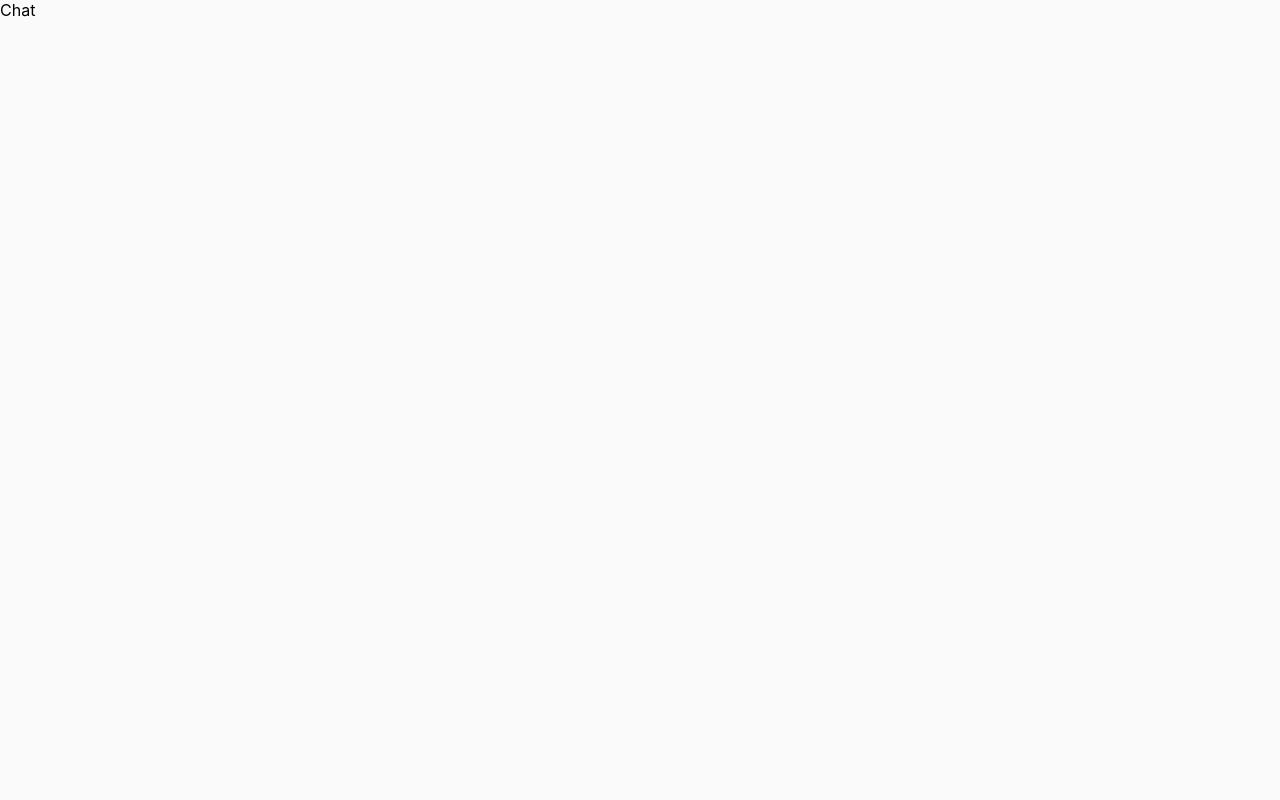
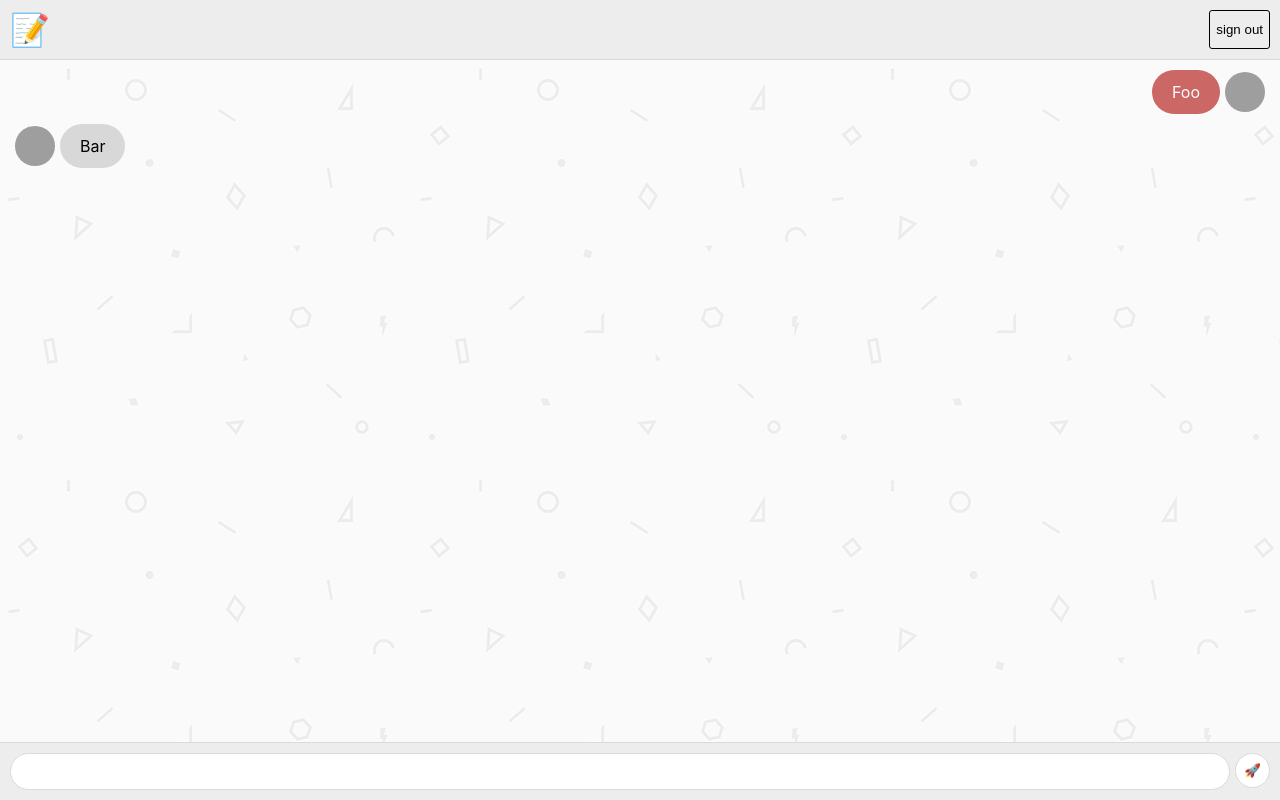
Before and after one commit to rkulik/chat, a React (Create React App) app: page / in a window 1280 px wide. Built offline with nearby package versions, Linux system fonts and the light colour scheme; grey boxes are pictures that could not be loaded.

Commit message:
Implement chat layout

```diff
--- a/src/app.tsx
+++ b/src/app.tsx
@@ -1,5 +1,27 @@
 import React from 'react';
+import Button from './components/button';
+import Chat, { Message } from './components/chat';
+import Form from './components/form';
+import Layout, { Footer, Header } from './components/layout';
 
-const App = () => <div>Chat</div>;
+const App = () => (
+  <Layout>
+    <Header>
+      <h1>
+        <span role="img" aria-label="Chat">
+          📝
+        </span>
+      </h1>
+      <Button title="sign out">sign out</Button>
+    </Header>
+    <Chat>
+      <Message type="sent">Foo</Message>
+      <Message type="received">Bar</Message>
+    </Chat>
+    <Footer>
+      <Form />
+    </Footer>
+  </Layout>
+);
 
 export default App;
--- /dev/null
+++ b/src/components/button.tsx
@@ -0,0 +1,14 @@
+import styled from '@emotion/styled';
+
+const Button = styled.button`
+  border: 1px solid black;
+  background-color: #ededed;
+  border-radius: 3px;
+  outline: 0;
+  cursor: pointer;
+  &:hover {
+    background-color: #dadada;
+  }
+`;
+
+export default Button;
--- /dev/null
+++ b/src/components/chat.tsx
@@ -0,0 +1,56 @@
+import css from '@emotion/css';
+import styled from '@emotion/styled';
+import React from 'react';
+
+type MessageType = 'sent' | 'received';
+
+const Chat = styled.main`
+  background-image: url('./geometry.png');
+  flex: 1;
+  padding: 10px 10px 0;
+`;
+
+const sent = css`
+  color: white;
+  background: #cb6764;
+  align-self: flex-end;
+`;
+
+const received = css`
+  background: #d8d8d8;
+  color: black;
+`;
+
+const MessageWrapper = styled.div<{ type: MessageType }>`
+  display: flex;
+  align-items: center;
+  margin-bottom: 10px;
+  flex-direction: ${props => (props.type === 'received' ? 'row' : 'row-reverse')};
+  img {
+    width: 40px;
+    height: 40px;
+    border-radius: 50%;
+    margin: 0 5px;
+  }
+  p {
+    max-width: 500px;
+    margin: 0;
+    line-height: 24px;
+    padding: 10px 20px;
+    border-radius: 25px;
+    position: relative;
+    color: white;
+    text-align: center;
+    ${props => props.type === 'sent' && sent}
+    ${props => props.type === 'received' && received}
+  }
+`;
+
+export const Message = ({ type, children }: { type: MessageType; children: string }) => (
+  <MessageWrapper type={type}>
+    <img src="https://avatars.dicebear.com/api/male/.svg" alt="" />
+    <p>{children}</p>
+  </MessageWrapper>
+);
+
+export default Chat;
--- /dev/null
+++ b/src/components/form.tsx
@@ -0,0 +1,37 @@
+import React from 'react';
+import styled from '@emotion/styled';
+
+const Input = styled.input`
+  flex: 1;
+  border-radius: 30px;
+  border: 1px solid #dadada;
+  padding: 10px;
+  outline: 0;
+`;
+
+const Button = styled.button`
+  margin-left: 5px;
+  border-radius: 50%;
+  border: 1px solid #dadada;
+  outline: 0;
+  background-color: white;
+  height: 35px;
+  width: 35px;
+  cursor: pointer;
+  &:hover {
+    background-color: #dadada;
+  }
+`;
+
+const Form = () => (
+  <form style={{ display: 'flex' }}>
+    <Input type="text" />
+    <Button type="submit" title="send">
+      <span role="img" aria-label="send">
+        🚀
+      </span>
+    </Button>
+  </form>
+);
+
+export default Form;
--- /dev/null
+++ b/src/components/layout.tsx
@@ -0,0 +1,23 @@
+import styled from '@emotion/styled';
+
+const Layout = styled.div`
+  height: 100vh;
+  display: flex;
+  flex-direction: column;
+`;
+
+export const Header = styled.header`
+  background: #ededed;
+  border-bottom: 1px solid #dadada;
+  padding: 10px;
+  display: flex;
+  justify-content: space-between;
+`;
+
+export const Footer = styled.footer`
+  background: #ededed;
+  border-top: 1px solid #dadada;
+  padding: 10px;
+`;
+
+export default Layout;
--- a/src/index.css
+++ b/src/index.css
@@ -14,6 +14,4 @@ body {
   -webkit-font-smoothing: antialiased;
   -moz-osx-font-smoothing: grayscale;
   background-color: #fafafa;
-  display: flex;
-  flex-direction: column;
 }
```
Also changed, not shown: public/geometry.png (added).
